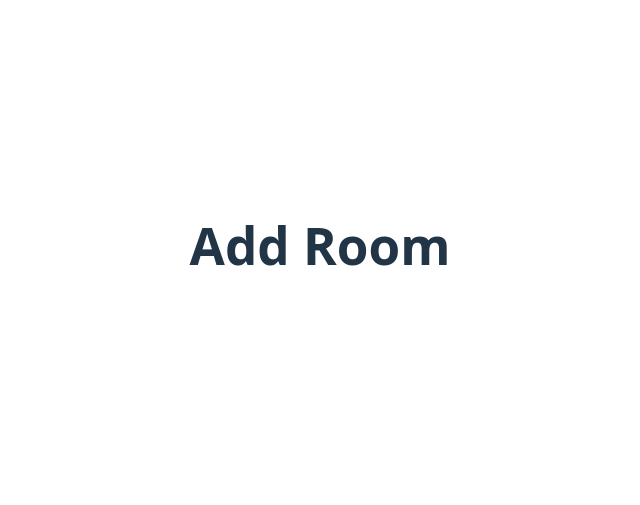
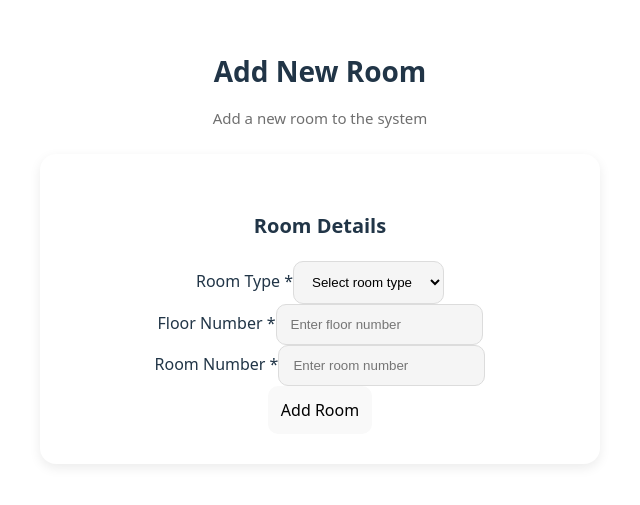
Before and after one commit to D5-92598-Rutuja/Paying_Guest_Management_System, a React (Vite) app in the folder client/: page /rooms/add in a window 1280 px wide. Shown: the part 155-660 px from the top of the page, without its empty margins (320-960 px from the left). Built offline with nearby package versions, Linux system fonts and the light colour scheme.

Commit message:
sample add room page created

```diff
--- /dev/null
+++ b/client/src/pages/RoomManagement/AddRoom.css
@@ -0,0 +1,48 @@
+.add-room-container {
+  padding: 30px 40px;
+}
+
+.title {
+  font-size: 28px;
+  font-weight: 700;
+  margin-bottom: 4px;
+}
+
+.subtitle {
+  color: #6f6f6f;
+  margin-bottom: 25px;
+  font-size: 15px;
+}
+
+.room-card {
+  background: white;
+  padding: 30px;
+  border-radius: 16px;
+  width: 500px;
+  box-shadow: 0px 4px 12px rgba(0,0,0,0.08);
+}
+
+.section-title {
+  font-size: 20px;
+  font-weight: 600;
+  margin-bottom: 20px;
+}
+
+.form-control {
+  padding: 12px 14px;
+  border-radius: 10px !important;
+  border: 1px solid #dcdcdc;
+  background-color: #f5f5f5;
+}
+
+.form-control:focus {
+  border-color: #333;
+  box-shadow: none;
+  background-color: #fff;
+}
+
+.add-room-btn {
+  padding: 12px;
+  font-size: 16px;
+  border-radius: 10px;
+}
--- a/client/src/pages/RoomManagement/AddRoom.jsx
+++ b/client/src/pages/RoomManagement/AddRoom.jsx
@@ -1,4 +1,4 @@
-import React from 'react'
+/*import React from 'react'
 
 const AddRoom = () => {
   return (
@@ -9,3 +9,92 @@ const AddRoom = () => {
 }
 
 export default AddRoom
+*/
+
+import React, { useState } from "react";
+import "./AddRoom.css";
+
+function AddRoom() {
+  // React Hooks
+  const [roomType, setRoomType] = useState("");
+  const [floorNumber, setFloorNumber] = useState("");
+  const [roomNumber, setRoomNumber] = useState("");
+
+  const handleSubmit = (e) => {
+    e.preventDefault();
+
+    const roomData = {
+      roomType,
+      floorNumber,
+      roomNumber,
+    };
+
+    console.log("Room Added:", roomData);
+
+    // Later: You can add API call here
+    // axios.post("/api/rooms", roomData)
+
+    // Clear inputs
+    setRoomType("");
+    setFloorNumber("");
+    setRoomNumber("");
+  };
+
+  return (
+    <div className="add-room-container">
+      <h2 className="title">Add New Room</h2>
+      <p className="subtitle">Add a new room to the system</p>
+
+      <div className="room-card">
+        <h4 className="section-title">Room Details</h4>
+
+        <form onSubmit={handleSubmit}>
+          {/* Room Type */}
+          <div className="form-group mb-3">
+            <label className="form-label">Room Type *</label>
+            <select
+              className="form-control"
+              value={roomType}
+              onChange={(e) => setRoomType(e.target.value)}
+            >
+              <option value="">Select room type</option>
+              <option value="Single">Single</option>
+              <option value="Double">Double</option>
+              <option value="Triple">Triple</option>
+            </select>
+          </div>
+
+          {/* Floor Number */}
+          <div className="form-group mb-3">
+            <label className="form-label">Floor Number *</label>
+            <input
+              type="number"
+              className="form-control"
+              placeholder="Enter floor number"
+              value={floorNumber}
+              onChange={(e) => setFloorNumber(e.target.value)}
+            />
+          </div>
+
+          {/* Room Number */}
+          <div className="form-group mb-4">
+            <label className="form-label">Room Number *</label>
+            <input
+              type="text"
+              className="form-control"
+              placeholder="Enter room number"
+              value={roomNumber}
+              onChange={(e) => setRoomNumber(e.target.value)}
+            />
+          </div>
+
+          <button className="btn btn-dark w-100 add-room-btn" type="submit">
+            Add Room
+          </button>
+        </form>
+      </div>
+    </div>
+  );
+}
+
+export default AddRoom;
```
